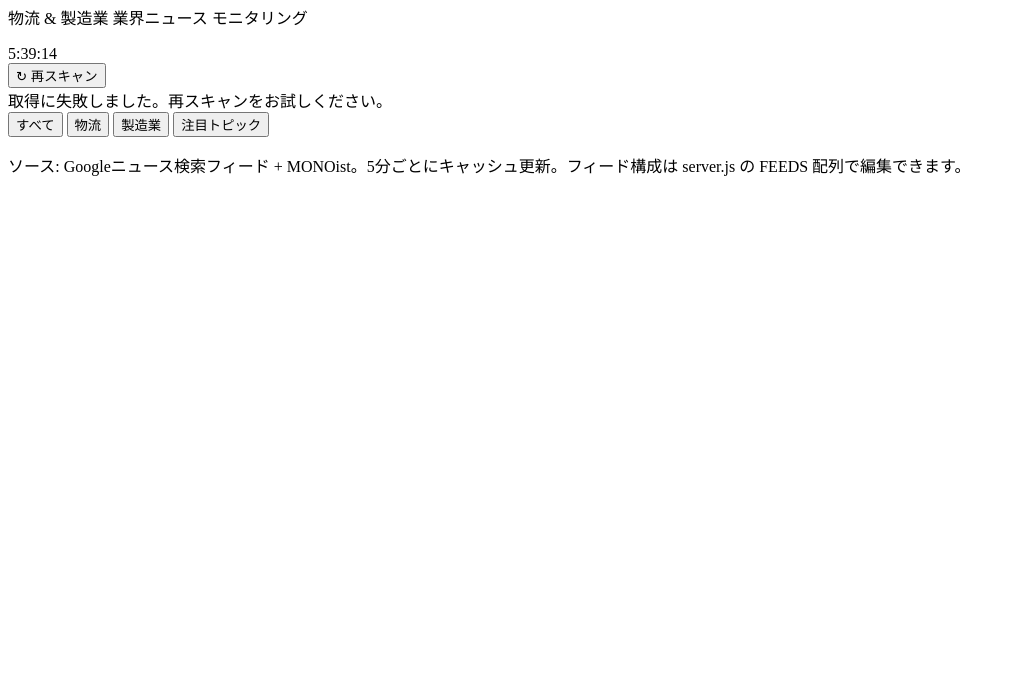
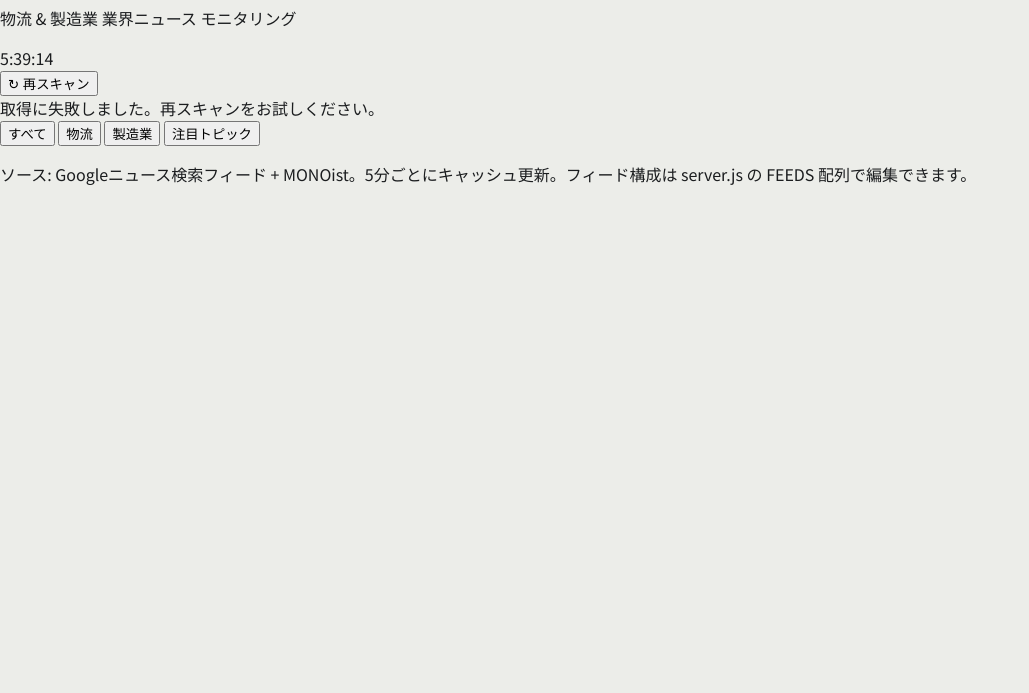
Before and after one commit to teraoAPT/logistics-news-app, a website: page public/index.html in a window 1280 px wide. Shown: the part 107-800 px from the top of the page, without its empty margins (0-1029 px from the left). Drawn offline with Linux system fonts and the light colour scheme; no server answers.

Commit message:
Update style.css

```diff
--- a/public/style.css
+++ b/public/style.css
@@ -1,52 +1,30 @@
-<!DOCTYPE html>
-<html lang="ja">
-<head>
-<meta charset="UTF-8" />
-<meta name="viewport" content="width=device-width, initial-scale=1.0" />
-<title>LOGI/MONO WATCH — 物流・製造業ニュース</title>
-<link rel="preconnect" href="https://fonts.googleapis.com">
-<link href="https://fonts.googleapis.com/css2?family=Noto+Sans+JP:wght@400;500;700;900&family=JetBrains+Mono:wght@400;500;700&display=swap" rel="stylesheet">
-<link rel="stylesheet" href="/style.css" />
-</head>
-<body>
+:root {
+  --bg: #ECEDE9;
+  --panel: #FFFFFF;
+  --ink: #1B1D1F;
+  --muted: #6B6F6A;
+  --hairline: #D6D8D2;
+  --hairline-strong: #B8BBB3;
+  --logistics: #2F5D82;
+  --logistics-bg: #E3ECF1;
+  --manufacturing: #B8500E;
+  --manufacturing-bg: #F5E4D6;
+  --topic: #9C7A00;
+  --topic-bg: #FBEEC7;
+  --safety-yellow: #E3A400;
+  --focus: #2F5D82;
+}
 
-<header class="topbar">
-  <div class="topbar__brand">
-    <span class="topbar__mark">▣</span>
-    <div>
-      <h1>LOGI<span class="slash">/</span>MONO <span class="watch">WATCH</span></h1>
-      <p class="topbar__sub">物流 &amp; 製造業 業界ニュース モニタリング</p>
-    </div>
-  </div>
-  <div class="topbar__meta">
-    <div class="clock" id="clock">--:--:--</div>
-    <button class="scan-btn" id="refreshBtn">
-      <span class="scan-btn__icon">↻</span> 再スキャン
-    </button>
-  </div>
-</header>
+* { box-sizing: border-box; }
 
-<div class="status-bar" id="statusBar">読み込み中...</div>
+html, body {
+  margin: 0;
+  padding: 0;
+  background: var(--bg);
+  color: var(--ink);
+  font-family: 'Noto Sans JP', sans-serif;
+}
 
-<nav class="tabs" id="tabs">
-  <button class="tab is-active" data-filter="all">すべて</button>
-  <button class="tab" data-filter="logistics">物流</button>
-  <button class="tab" data-filter="manufacturing">製造業</button>
-  <button class="tab" data-filter="topic">注目トピック</button>
-</nav>
-
-<div class="tagbar" id="tagbar"></div>
-
-<main id="list" class="list">
-  <!-- 記事カードはJSで挿入 -->
-</main>
-
-<div class="empty" id="emptyState" hidden>該当するニュースが見つかりません。フィルタを変えてお試しください。</div>
-
-<footer class="footer">
-  <p>ソース: Googleニュース検索フィード + MONOist。5分ごとにキャッシュ更新。フィード構成は server.js の FEEDS 配列で編集できます。</p>
-</footer>
-
-<script src="/app.js"></script>
-</body>
-</html>
+body {
+  background-image:
+    repeating-linear-gradient(0deg, rgba(0,0,0,0.015) 0px, rgba(0,0,0,0.015) 1px, transparent 1px,
```
